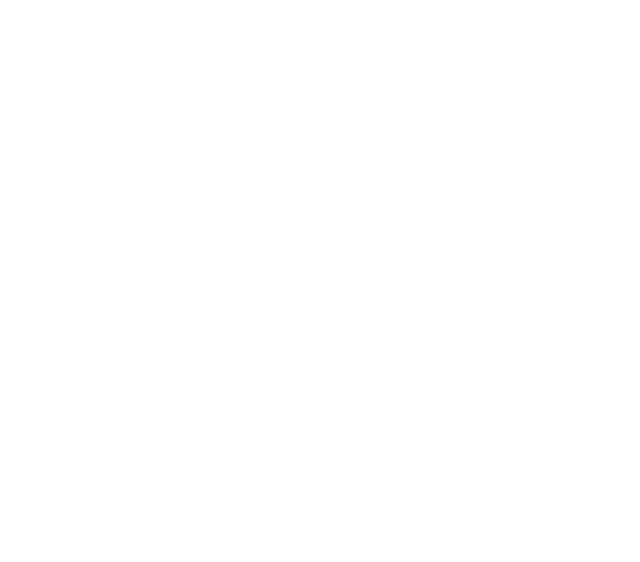
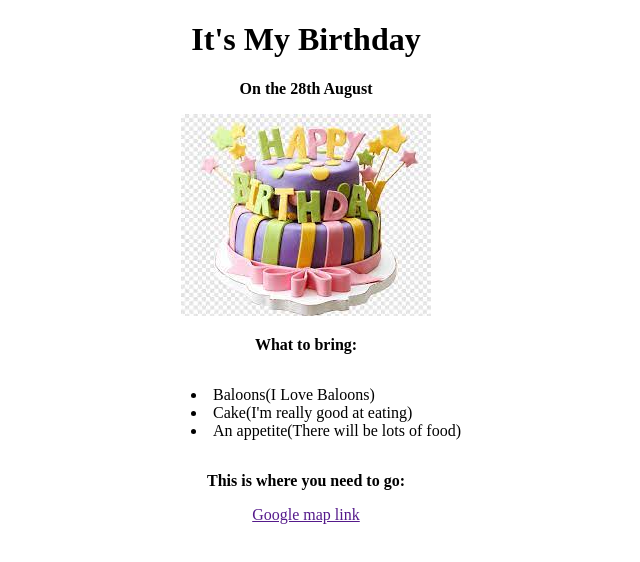
Before and after one commit to mohana87/githubemc1, a plain HTML site: page index.html in a window 1280 px wide. Shown: the whole page, without its empty margins (334-974 px from the left). Drawn offline with Linux system fonts and the light colour scheme.

Commit message:
modified index.html

```diff
--- a/index.html
+++ b/index.html
@@ -5,7 +5,19 @@
     <meta name="viewport" content="width=device-width, initial-scale=1.0">
     <title>Document</title>
 </head>
-<body>
-
+<body style = "text-align: center;">
+    <h1><strong>It's My Birthday</strong></h1>
+    <p><strong>On the 28th August</strong></p>
+    <img src="image.png" alt="Example image">
+    <p><strong>What to bring:</strong></p>
+    <div style ="display:inline-block;text-align:left;">
+        <ul style="list-style-position:inside;">
+            <li>Baloons(I Love Baloons)</li>
+            <li>Cake(I'm really good at eating)</li>
+            <li>An appetite(There will be lots of food)</li>
+        </ul>
+    </div>
+    <p><strong>This is where you need to go:</strong></p>
+    <p><a href="">Google map link</a></p>
 </body>
 </html>
```
